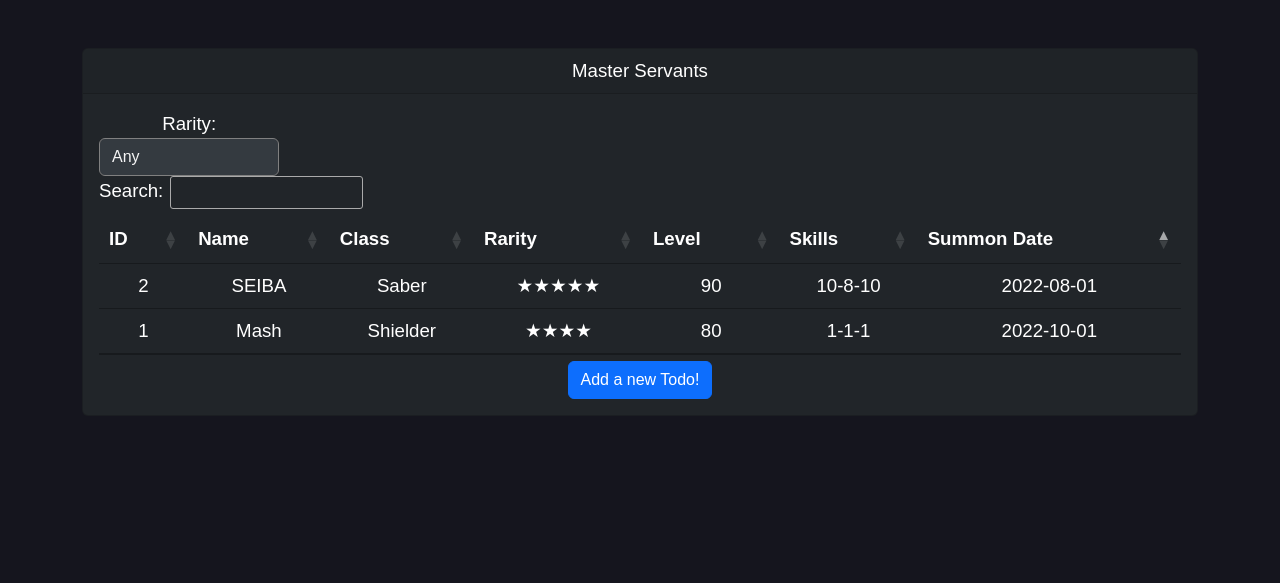
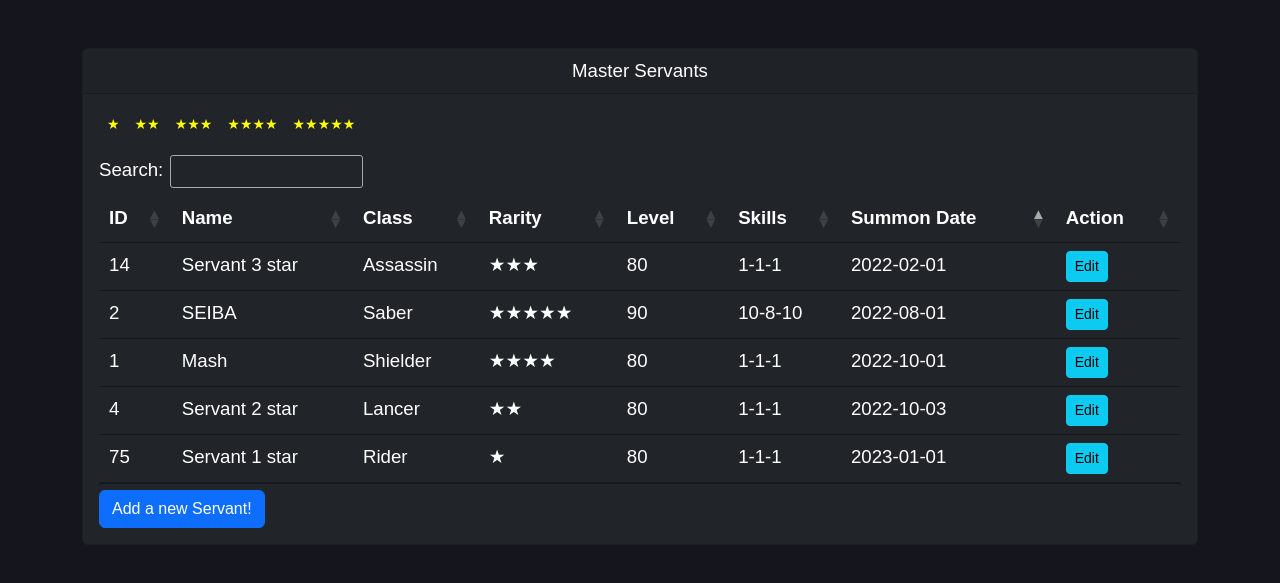
Before and after one commit to ViniciusBiermann/FGO-Account-Data-Organizer, a FastAPI app: template templates/home.html in a window 1280 px wide. Shown: the part 60-643 px from the top of the page. Run offline with FastAPI, Linux system fonts and the light colour scheme; the template is opened without the code that fills it, so the values that code supplies are empty; some libraries are stand-ins or nearby versions.

Commit message:
Added custom rarity filter to servants datatable.

```diff
--- a/static/fgo/css/styles.css
+++ b/static/fgo/css/styles.css
@@ -23,5 +23,22 @@
 }
 
 .dataTables_wrapper .dataTables_filter {
-    float:left
+    float: left
 }
+
+.rarity_button {
+    border: none;
+    background-color: transparent
+}
+
+.rarity_button:hover {
+    color: white !important;
+}
+
+.rarity_button.active {
+    color: yellow;
+}
+
+.rarity_button.active:hover {
+    color: yellow !important;
+}
--- a/static/fgo/js/script.js
+++ b/static/fgo/js/script.js
@@ -5,12 +5,58 @@
     order: [[6, 'asc']],
     pagingType: 'full_numbers',
     paging: false,
+    responsive: true
     });
 
-    $('div.toolbar').html($('#servantClassFilterComponent'));
-    $('div.toolbar').html($('#rarityFilterComponent'));
+    var rarityIndex = 0;
+      $("#servants_table th").each(function (i) {
+        if ($($(this)).html() == "Rarity") {
+          rarityIndex = i; return false;
+        }
+      });
+
+    $.fn.dataTable.ext.search.push(
+        function (settings, data, dataIndex) {
+          var rarities_toggled = getToggledServantRarities()
+          var rarityColumn = data[rarityIndex];
+          if (rarities_toggled.includes(rarityColumn)) {
+            return true;
+          }
+          return false;
+        }
+      );
 } );
 
+function getToggledServantRarities() {
+    var values = []
+    for (var i = 1; i < 6; i++) {
+       var button = $('#rarityButton' + i)
+       if (button.hasClass('active')) {
+            values.push(button.val())
+       }
+    }
+    return values
+}
+
+var buttonClick = function()
+{
+    if (this.classList.contains('active')) {
+        this.style.color = 'yellow'
+    } else {
+        this.style.color = 'grey'
+    }
+    $('#servants_table').DataTable().draw();
+}
+
+function redrawTable() {
+    $('#servants_table').DataTable().draw();
+};
+
+document.getElementById('rarityButton1').onclick = buttonClick;
+document.getElementById('rarityButton2').onclick = buttonClick;
+document.getElementById('rarityButton3').onclick = buttonClick;
+document.getElementById('rarityButton4').onclick = buttonClick;
+document.getElementById('rarityButton5').onclick = buttonClick;
 
 // Example starter JavaScript for disabling form submissions if there are invalid fields
 (function () {
--- a/templates/home.html
+++ b/templates/home.html
@@ -2,31 +2,34 @@
 
 {% block content %}
 
-<div class="container mt-5">
-    <div id="rarityFilterComponent" class="col-2 rarity-filter">
-        <label id="rarityFilterLabel" for="rarityFilter">Rarity:</label>
-        <select id="rarityFilter" class="form-control">
-            <option value="">Any</option>
-            <option value="★">★</option>
-            <option value="★★">★★</option>
-            <option value="★★★">★★★</option>
-            <option value="★★★★">★★★★</option>
-            <option value="★★★★★">★★★★★</option>
-        </select>
-    </div>
-    <div id="servantClassFilterComponent" class="col-2 servant-class-filter">
-        <label id="servantClassFilterLabel" for="servantClassFilter">Class:</label>
-        <select id="servantClassFilter" class="form-control">
-            <option value="">Any</option>
-        </select>
-    </div>
-    <div class="card text-bg-dark text-center">
-        <div class="card-header">Master Servants</div>
+<div class="container-md mt-5">
+    <div class="card text-bg-dark">
+        <div class="card-header text-center">Master Servants</div>
         <div class="card-body">
             <!--            <h5 class="card-title">List of your Masters</h5>-->
             <!--            <p class="card-text">Selection of your masters.</p>-->
 
-            <table id="servants_table" class="table table-dark table-hover">
+            <div id="rarityButtonGroup" class="btn-group mb-3" role="group"
+                 aria-label="Basic checkbox toggle button group">
+                <button id='rarityButton1' type="button" class="btn btn-outline-dark btn-sm active rarity_button"
+                        data-bs-toggle="button" aria-pressed="true" value="★">★
+                </button>
+                <button id='rarityButton2' type="button" class="btn btn-outline-dark btn-sm active rarity_button"
+                        data-bs-toggle="button" aria-pressed="true" value="★★">★★
+                </button>
+                <button id='rarityButton3' type="button" class="btn btn-outline-dark btn-sm active rarity_button"
+                        data-bs-toggle="button" aria-pressed="true" value="★★★">★★★
+                </button>
+                <button id='rarityButton4' type="button" class="btn btn-outline-dark btn-sm active rarity_button"
+                        data-bs-toggle="button" aria-pressed="true" value="★★★★">★★★★
+                </button>
+                <button id='rarityButton5' type="button" class="btn btn-outline-dark btn-sm active rarity_button"
+                        data-bs-toggle="button" aria-pressed="true" value="★★★★★">★★★★★
+                </button>
+            </div>
+
+            <div class="table-responsive">
+                <table id="servants_table" class="table table-dark table-hover overflow-auto">
                     <thead>
                     <tr>
                         <th scope="col">ID</th>
@@ -36,6 +39,7 @@
                         <th scope="col">Level</th>
                         <th scope="col">Skills</th>
                         <th scope="col">Summon Date</th>
+                        <th scope="col">Action</th>
                     </tr>
                     </thead>
 
@@ -48,6 +52,11 @@
                         <td>80</td>
                         <td>1-1-1</td>
                         <td>2022-10-01</td>
+                        <td>
+                            <button onclick="window.location.href='#'" type="button"
+                                    class="btn btn-sm btn-info">Edit
+                            </button>
+                        </td>
                     </tr>
                     <tr>
                         <td>2</td>
@@ -57,11 +66,61 @@
                         <td>90</td>
                         <td>10-8-10</td>
                         <td>2022-08-01</td>
+                        <td>
+                            <button onclick="window.location.href='#'" type="button"
+                                    class="btn btn-sm btn-info">Edit
+                            </button>
+                        </td>
+                    </tr>
+                    <tr>
+                        <td>4</td>
+                        <td>Servant 2 star</td>
+                        <td>Lancer</td>
+                        <td>★★</td>
+                        <td>80</td>
+                        <td>1-1-1</td>
+                        <td>2022-10-03</td>
+                        <td>
+                            <button onclick="window.location.href='#'" type="button"
+                                    class="btn btn-sm btn-info">Edit
+                            </button>
+                        </td>
+                    </tr>
+                    <tr>
+                        <td>14</td>
+                        <td>Servant 3 star</td>
+                        <td>Assassin</td>
+                        <td>★★★</td>
+                        <td>80</td>
+                        <td>1-1-1</td>
+                        <td>2022-02-01</td>
+                        <td>
+                            <button onclick="window.location.href='#'" type="button"
+                                    class="btn btn-sm btn-info">Edit
+                            </button>
+                        </td>
+                    </tr>
+                    <tr>
+                        <td>75</td>
+                        <td>Servant 1 star</td>
+                        <td>Rider</td>
+                        <td>★</td>
+                        <td>80</td>
+                        <td>1-1-1</td>
+                        <td>2023-01-01</td>
+                        <td>
+                            <button onclick="window.location.href='#'" type="button"
+                                    class="btn btn-sm btn-info">Edit
+                            </button>
+                        </td>
                     </tr>
                     </tbody>
                 </table>
 
-            <a class="btn btn-primary" href="add-todo">Add a new Todo!</a>
+            </div>
+
+
+            <a class="btn btn-primary" href="add-todo">Add a new Servant!</a>
         </div>
     </div>
 </div>
```
Lines whose indentation alone changed are shown as unchanged.
